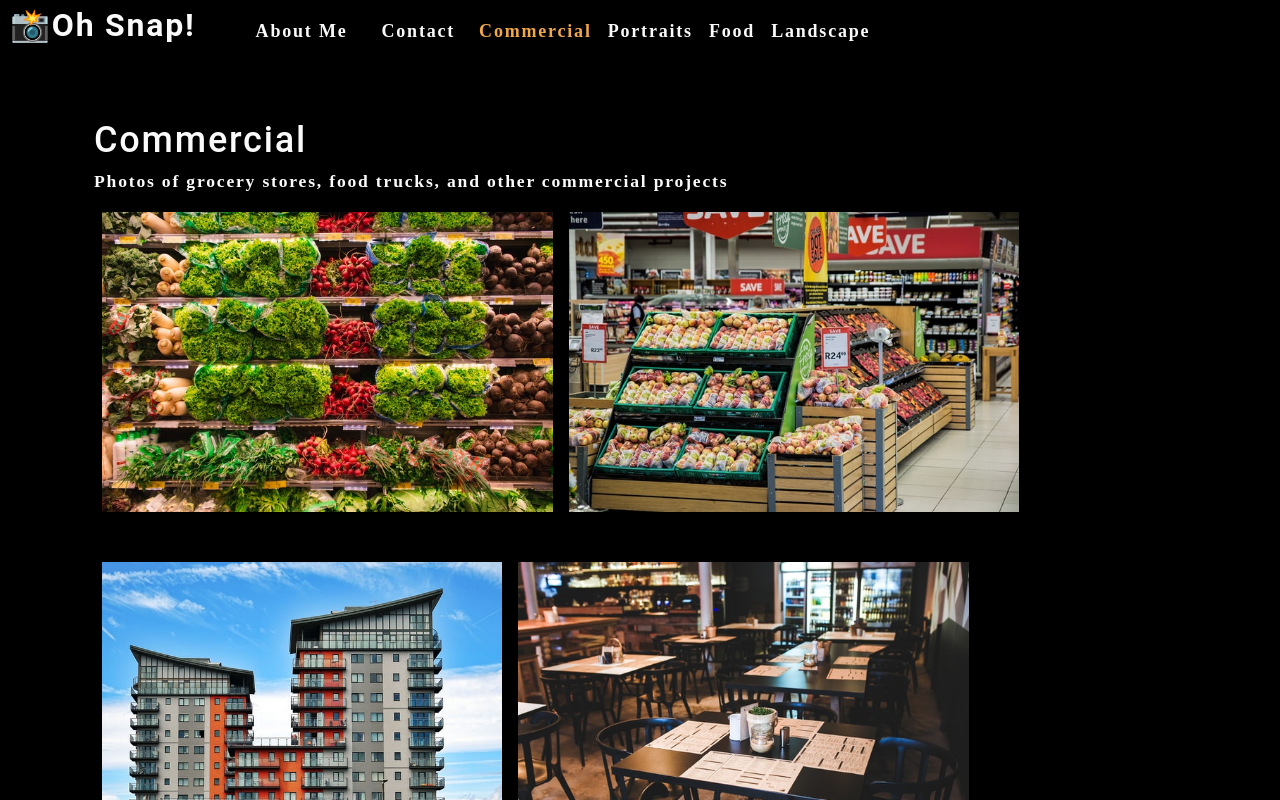
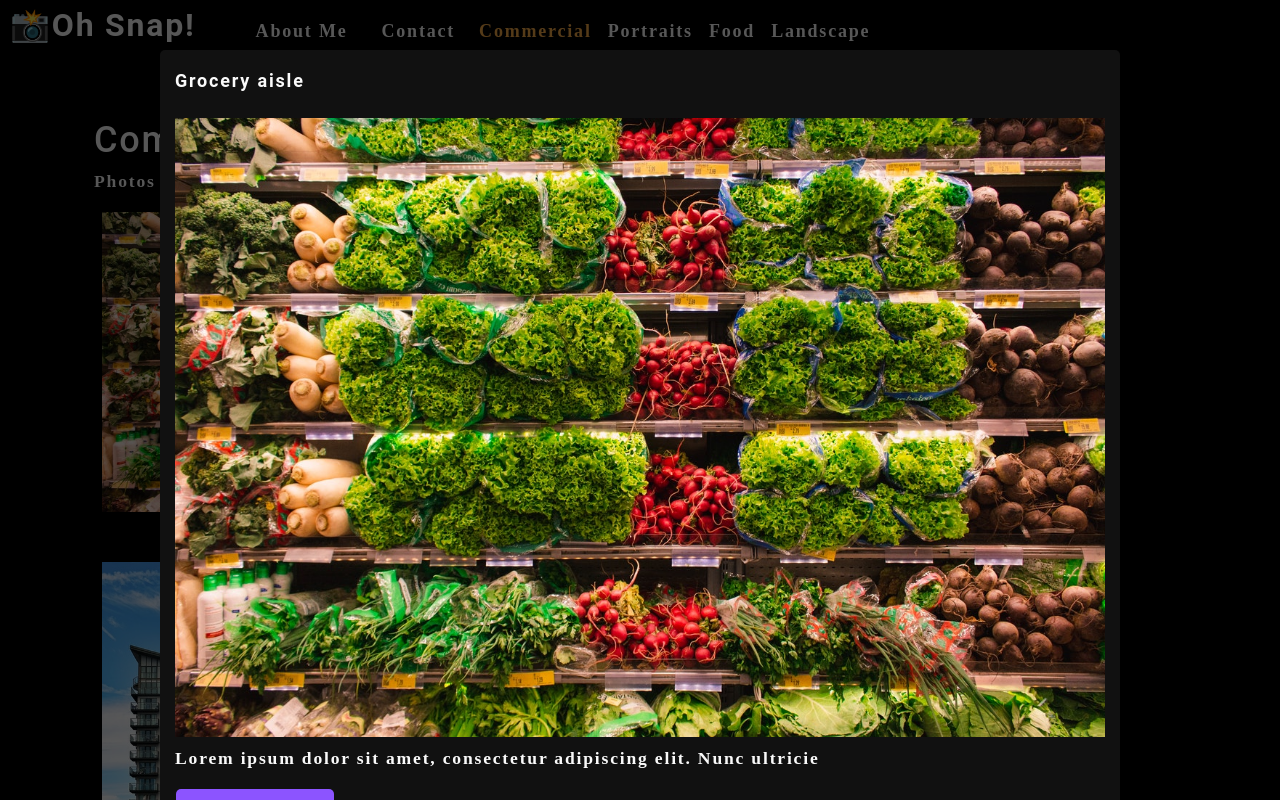
Before and after one commit to jnunez1229/photo-port, a React (Create React App) app: page / in a window 1280 px wide. Both pictures are taken after a click on the picture 327 px from the left and 361 px from the top of the page. Shown: the top 800 px of the page. Built offline with nearby package versions, Linux system fonts and the light colour scheme.

Commit message:
created modal component

```diff
--- /dev/null
+++ b/src/components/Modal/index.js
@@ -0,0 +1,23 @@
+import React, { useState } from 'react';
+
+function Modal({currentPhoto}) {
+
+    const {name, category, description, index} = currentPhoto;
+
+    return(
+        <div className="modalBackdrop">
+            <div className="modalContainer">
+                <h3 className="modalTitle">{name}</h3>
+                <img src={require(`../../assets/large/${category}/${index}.jpg`)} alt="current category" />
+                <p>
+                    {description}
+                </p>
+                <button type="button">
+                    Close this modal
+                </button>
+            </div>
+        </div>
+    )
+}
+
+export default Modal
--- a/src/components/PhotoList/index.js
+++ b/src/components/PhotoList/index.js
@@ -1,6 +1,9 @@
 import React, { useState } from 'react';
+import Modal from '../Modal';
 
 const PhotoList = ({ category }) => {
+
+  const [isModalOpen, setIsModalOpen] = useState(false);
 
   const [photos] = useState([
     {
@@ -102,14 +105,23 @@ const PhotoList = ({ category }) => {
 
   const currentPhotos = photos.filter((photo) => photo.category === category);
 
+  const [currentPhoto, setCurrentPhoto] = useState();
+
+
+  const toggleModal = (image, i) => {
+    setCurrentPhoto({...image, index: i});
+    setIsModalOpen(true);
+  }
+
   return (
     <div>
-      <div className="flex-row">
+    {isModalOpen && <Modal currentPhoto={currentPhoto} />}      <div className="flex-row">
         {currentPhotos.map((image, i) => (
           <img
             src={require(`../../assets/small/${category}/${i}.jpg`)}
             alt={image.name}
             className="img-thumbnail mx-1"
+            onClick={() => toggleModal(image, i)}
             key={image.name}
           />
         ))}
```
Also changed, not shown: 1 other file (tests, documents, lock files or other folders).
